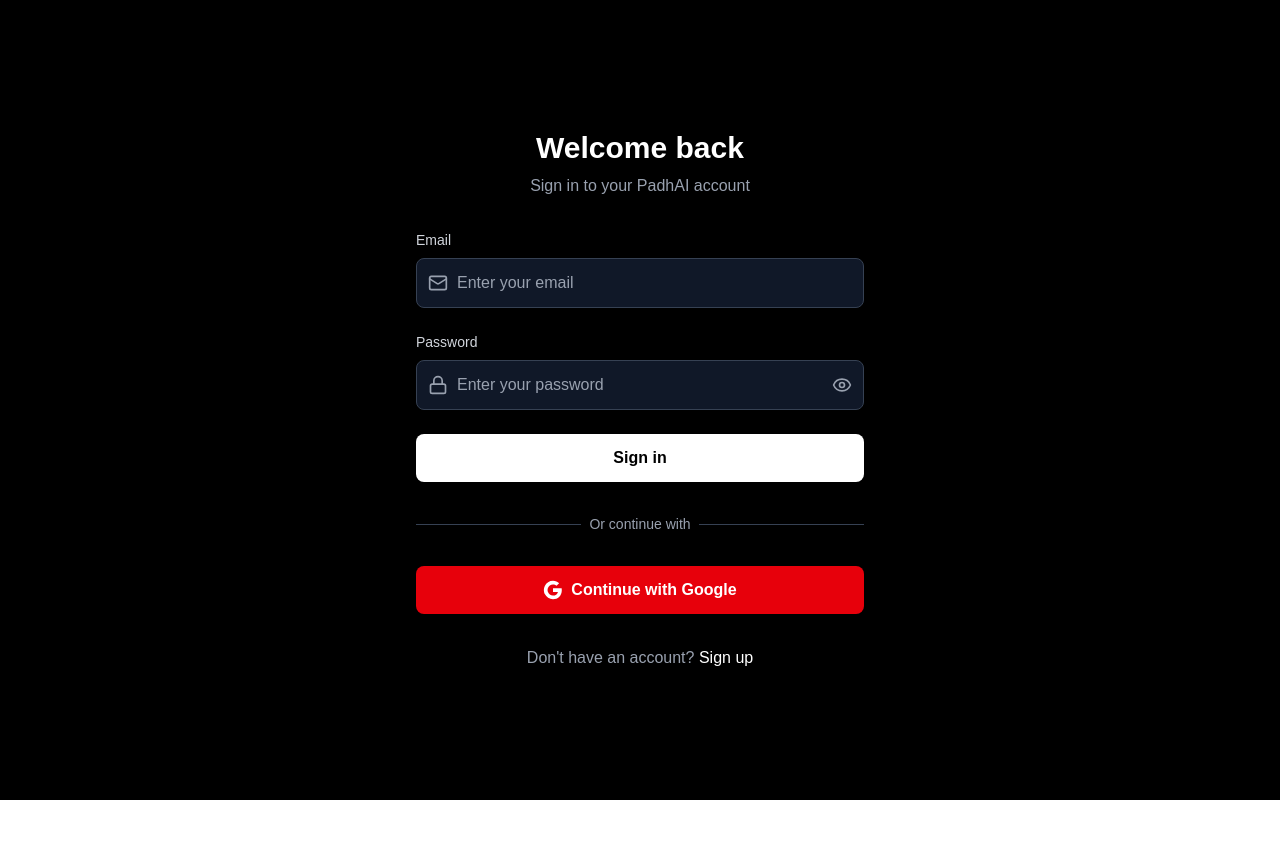
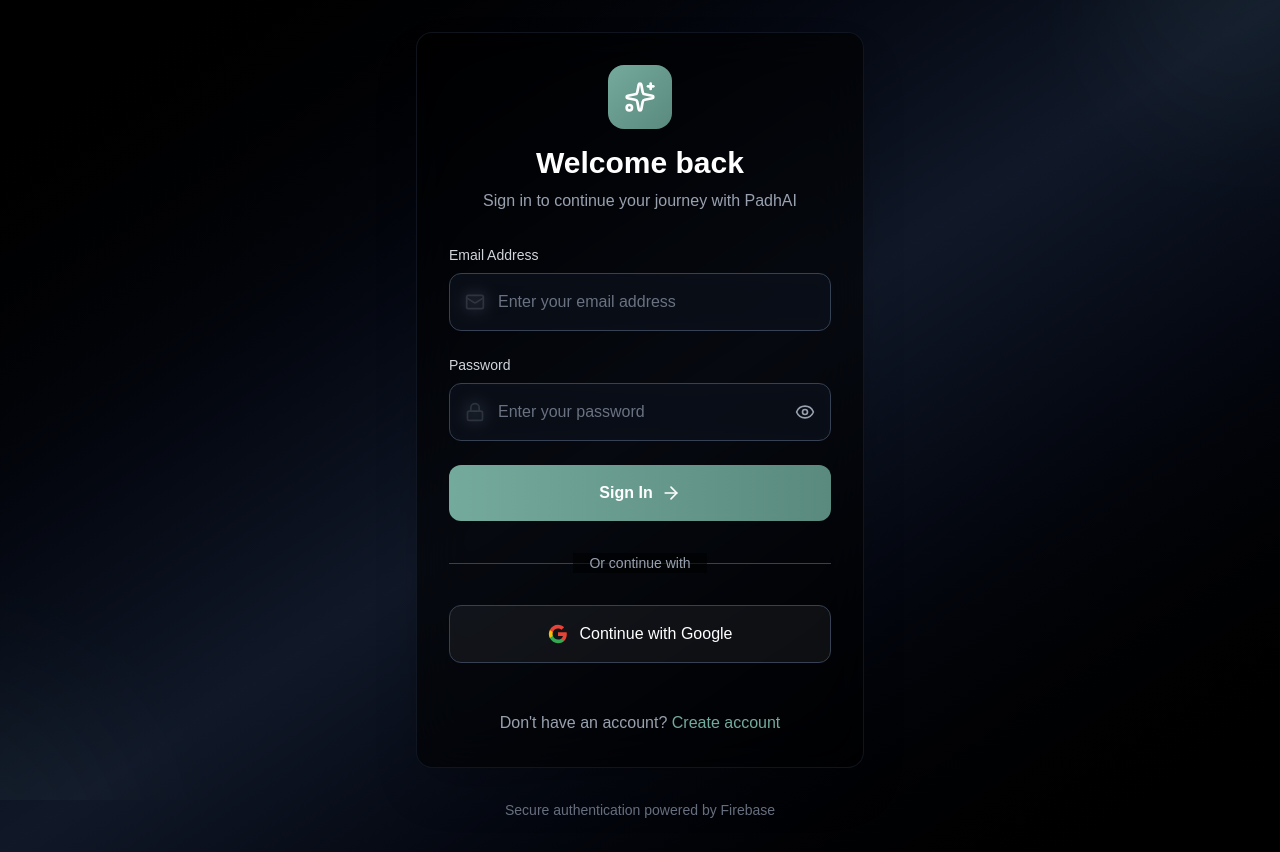
Before and after one commit to Adityadab10/SunHacks2025, a React (Vite) app in the folder frontend/: page /login in a window 1280 px wide. Before the commit the page ends 800 px from the top, so only its background shows below. Built offline with nearby package versions, Linux system fonts and the light colour scheme; no server answers.

Commit message:
login ui updated

```diff
--- a/frontend/src/pages/Login.jsx
+++ b/frontend/src/pages/Login.jsx
@@ -2,7 +2,7 @@
 import { Link, useNavigate } from 'react-router-dom';
 import { signInWithEmailAndPassword, signInWithPopup } from 'firebase/auth';
 import { auth, googleProvider } from '../../firebase.config';
-import { Mail, Lock, Eye, EyeOff } from 'lucide-react';
+import { Mail, Lock, Eye, EyeOff, ArrowRight, Sparkles } from 'lucide-react';
 import toast from 'react-hot-toast';
 
 const Login = () => {
@@ -44,49 +44,64 @@
   };
 
   return (
-    <div className="min-h-screen bg-black flex items-center justify-center px-4">
-      <div className="max-w-md w-full space-y-8">
-        <div className="text-center">
-          <h2 className="text-3xl font-bold text-white">Welcome back</h2>
-          <p className="mt-2 text-gray-400">Sign in to your PadhAI account</p>
+    <div className="min-h-screen bg-gradient-to-br from-black via-gray-900 to-black flex items-center justify-center px-4 py-8">
+      {/* Background decoration */}
+      <div className="absolute inset-0 overflow-hidden">
+        <div className="absolute -top-40 -right-40 w-80 h-80 rounded-full bg-gradient-to-br from-[#74AA9C] to-transparent opacity-10 blur-3xl"></div>
+        <div className="absolute -bottom-40 -left-40 w-80 h-80 rounded-full bg-gradient-to-tr from-[#74AA9C] to-transparent opacity-10 blur-3xl"></div>
       </div>
 
+      <div className="relative w-full max-w-md">
+        {/* Main card */}
+        <div className="bg-black/60 backdrop-blur-xl border border-gray-800/50 rounded-2xl shadow-2xl p-8 space-y-8">
+          {/* Header */}
+          <div className="text-center space-y-4">
+            <div className="inline-flex items-center justify-center w-16 h-16 bg-gradient-to-br from-[#74AA9C] to-[#5a8a7e] rounded-2xl mb-4">
+              <Sparkles className="w-8 h-8 text-white" />
+            </div>
+            <div>
+              <h1 className="text-3xl font-bold text-white mb-2">Welcome back</h1>
+              <p className="text-gray-400">Sign in to continue your journey with PadhAI</p>
+            </div>
+          </div>
+
+          {/* Form */}
           <form onSubmit={handleEmailLogin} className="space-y-6">
-          <div>
-            <label className="block text-sm font-medium text-gray-300 mb-2">
-              Email
+            <div className="space-y-2">
+              <label className="block text-sm font-medium text-gray-300">
+                Email Address
               </label>
-            <div className="relative">
-              <Mail className="absolute left-3 top-1/2 transform -translate-y-1/2 text-gray-400 w-5 h-5" />
+              <div className="relative group">
+                <Mail className="absolute left-4 top-1/2 transform -translate-y-1/2 text-gray-400 w-5 h-5 transition-colors group-focus-within:text-[#74AA9C]" />
                 <input
                   type="email"
                   value={email}
                   onChange={(e) => setEmail(e.target.value)}
                   required
-                className="w-full pl-10 pr-4 py-3 bg-gray-900 border border-gray-700 rounded-lg text-white placeholder-gray-400 focus:outline-none focus:border-white transition-colors"
-                placeholder="Enter your email"
+                  className="w-full pl-12 pr-4 py-4 bg-gray-900/50 border border-gray-700 rounded-xl text-white placeholder-gray-500 focus:outline-none focus:border-[#74AA9C] focus:ring-2 focus:ring-[#74AA9C]/20 transition-all duration-300 backdrop-blur-sm"
+                  placeholder="Enter your email address"
                 />
               </div>
             </div>
 
-          <div>
-            <label className="block text-sm font-medium text-gray-300 mb-2">
+            <div className="space-y-2">
+              <label className="block text-sm font-medium text-gray-300">
                 Password
               </label>
-            <div className="relative">
-              <Lock className="absolute left-3 top-1/2 transform -translate-y-1/2 text-gray-400 w-5 h-5" />
+              <div className="relative group">
+                <Lock className="absolute left-4 top-1/2 transform -translate-y-1/2 text-gray-400 w-5 h-5 transition-colors group-focus-within:text-[#74AA9C]" />
                 <input
                   type={showPassword ? 'text' : 'password'}
                   value={password}
                   onChange={(e) => setPassword(e.target.value)}
                   required
-                className="w-full pl-10 pr-12 py-3 bg-gray-900 border border-gray-700 rounded-lg text-white placeholder-gray-400 focus:outline-none focus:border-white transition-colors"
+                  className="w-full pl-12 pr-14 py-4 bg-gray-900/50 border border-gray-700 rounded-xl text-white placeholder-gray-500 focus:outline-none focus:border-[#74AA9C] focus:ring-2 focus:ring-[#74AA9C]/20 transition-all duration-300 backdrop-blur-sm"
                   placeholder="Enter your password"
                 />
                 <button
                   type="button"
                   onClick={() => setShowPassword(!showPassword)}
-                className="absolute right-3 top-1/2 transform -translate-y-1/2 text-gray-400 hover:text-white"
+                  className="absolute right-4 top-1/2 transform -translate-y-1/2 text-gray-400 hover:text-white transition-colors duration-200"
                 >
                   {showPassword ? <EyeOff className="w-5 h-5" /> : <Eye className="w-5 h-5" />}
                 </button>
@@ -96,41 +111,67 @@
             <button
               type="submit"
               disabled={loading}
-            className="w-full bg-white text-black py-3 rounded-lg font-semibold hover:bg-gray-200 transition-colors disabled:opacity-50 disabled:cursor-not-allowed"
+              className="w-full bg-gradient-to-r from-[#74AA9C] to-[#5a8a7e] text-white py-4 rounded-xl font-semibold hover:shadow-lg hover:shadow-[#74AA9C]/25 transform hover:scale-[1.02] transition-all duration-300 disabled:opacity-50 disabled:cursor-not-allowed disabled:hover:scale-100 disabled:hover:shadow-none flex items-center justify-center space-x-2"
             >
-            {loading ? 'Signing in...' : 'Sign in'}
+              {loading ? (
+                <>
+                  <div className="animate-spin rounded-full h-5 w-5 border-2 border-white border-t-transparent"></div>
+                  <span>Signing in...</span>
+                </>
+              ) : (
+                <>
+                  <span>Sign In</span>
+                  <ArrowRight className="w-5 h-5" />
+                </>
+              )}
             </button>
           </form>
 
+          {/* Divider */}
           <div className="relative">
             <div className="absolute inset-0 flex items-center">
               <div className="w-full border-t border-gray-700"></div>
             </div>
             <div className="relative flex justify-center text-sm">
-            <span className="px-2 bg-black text-gray-400">Or continue with</span>
+              <span className="px-4 bg-black/60 text-gray-400">Or continue with</span>
             </div>
           </div>
 
+          {/* Google Login */}
           <button
             onClick={handleGoogleLogin}
             disabled={loading}
-          className="w-full bg-red-600 text-white py-3 rounded-lg font-semibold hover:bg-red-700 transition-colors disabled:opacity-50 disabled:cursor-not-allowed flex items-center justify-center space-x-2"
+            className="w-full bg-white/5 border border-gray-700 text-white py-4 rounded-xl font-medium hover:bg-white/10 hover:border-gray-600 transition-all duration-300 disabled:opacity-50 disabled:cursor-not-allowed flex items-center justify-center space-x-3 group"
           >
             <svg className="w-5 h-5" viewBox="0 0 24 24">
-            <path fill="currentColor" d="M22.56 12.25c0-.78-.07-1.53-.2-2.25H12v4.26h5.92c-.26 1.37-1.04 2.53-2.21 3.31v2.77h3.57c2.08-1.92 3.28-4.74 3.28-8.09z"/>
-            <path fill="currentColor" d="M12 23c2.97 0 5.46-.98 7.28-2.66l-3.57-2.77c-.98.66-2.23 1.06-3.71 1.06-2.86 0-5.29-1.93-6.16-4.53H2.18v2.84C3.99 20.53 7.7 23 12 23z"/>
-            <path fill="currentColor" d="M5.84 14.09c-.22-.66-.35-1.36-.35-2.09s.13-1.43.35-2.09V7.07H2.18C1.43 8.55 1 10.22 1 12s.43 3.45 1.18 4.93l2.85-2.22.81-.62z"/>
-            <path fill="currentColor" d="M12 5.38c1.62 0 3.06.56 4.21 1.64l3.15-3.15C17.45 2.09 14.97 1 12 1 7.7 1 3.99 3.47 2.18 7.07l3.66 2.84c.87-2.6 3.3-4.53 6.16-4.53z"/>
+              <path fill="#EA4335" d="M22.56 12.25c0-.78-.07-1.53-.2-2.25H12v4.26h5.92c-.26 1.37-1.04 2.53-2.21 3.31v2.77h3.57c2.08-1.92 3.28-4.74 3.28-8.09z"/>
+              <path fill="#34A853" d="M12 23c2.97 0 5.46-.98 7.28-2.66l-3.57-2.77c-.98.66-2.23 1.06-3.71 1.06-2.86 0-5.29-1.93-6.16-4.53H2.18v2.84C3.99 20.53 7.7 23 12 23z"/>
+              <path fill="#FBBC05" d="M5.84 14.09c-.22-.66-.35-1.36-.35-2.09s.13-1.43.35-2.09V7.07H2.18C1.43 8.55 1 10.22 1 12s.43 3.45 1.18 4.93l2.85-2.22.81-.62z"/>
+              <path fill="#EA4335" d="M12 5.38c1.62 0 3.06.56 4.21 1.64l3.15-3.15C17.45 2.09 14.97 1 12 1 7.7 1 3.99 3.47 2.18 7.07l3.66 2.84c.87-2.6 3.3-4.53 6.16-4.53z"/>
             </svg>
             <span>Continue with Google</span>
           </button>
 
-        <p className="text-center text-gray-400">
+          {/* Footer */}
+          <div className="text-center pt-4">
+            <p className="text-gray-400">
               Don't have an account?{' '}
-          <Link to="/register" className="text-white hover:underline">
-            Sign up
+              <Link
+                to="/register"
+                className="text-[#74AA9C] hover:text-white font-medium transition-colors duration-200 hover:underline"
+              >
+                Create account
               </Link>
             </p>
+          </div>
+        </div>
+
+        {/* Bottom decorative text */}
+        <div className="text-center mt-8">
+          <p className="text-gray-500 text-sm">
+            Secure authentication powered by Firebase
+          </p>
+        </div>
       </div>
     </div>
   );
```
Lines whose indentation alone changed are shown as unchanged.
